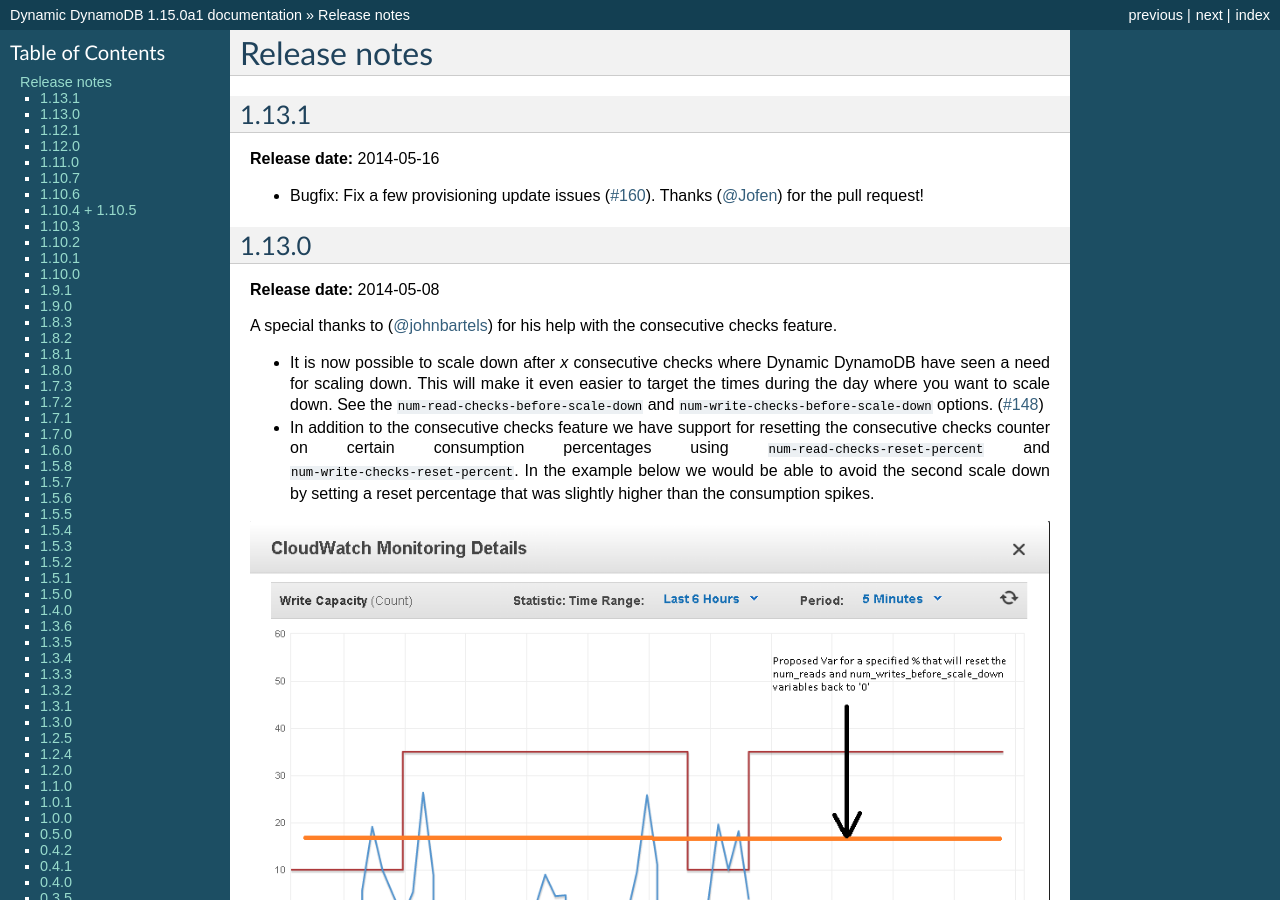
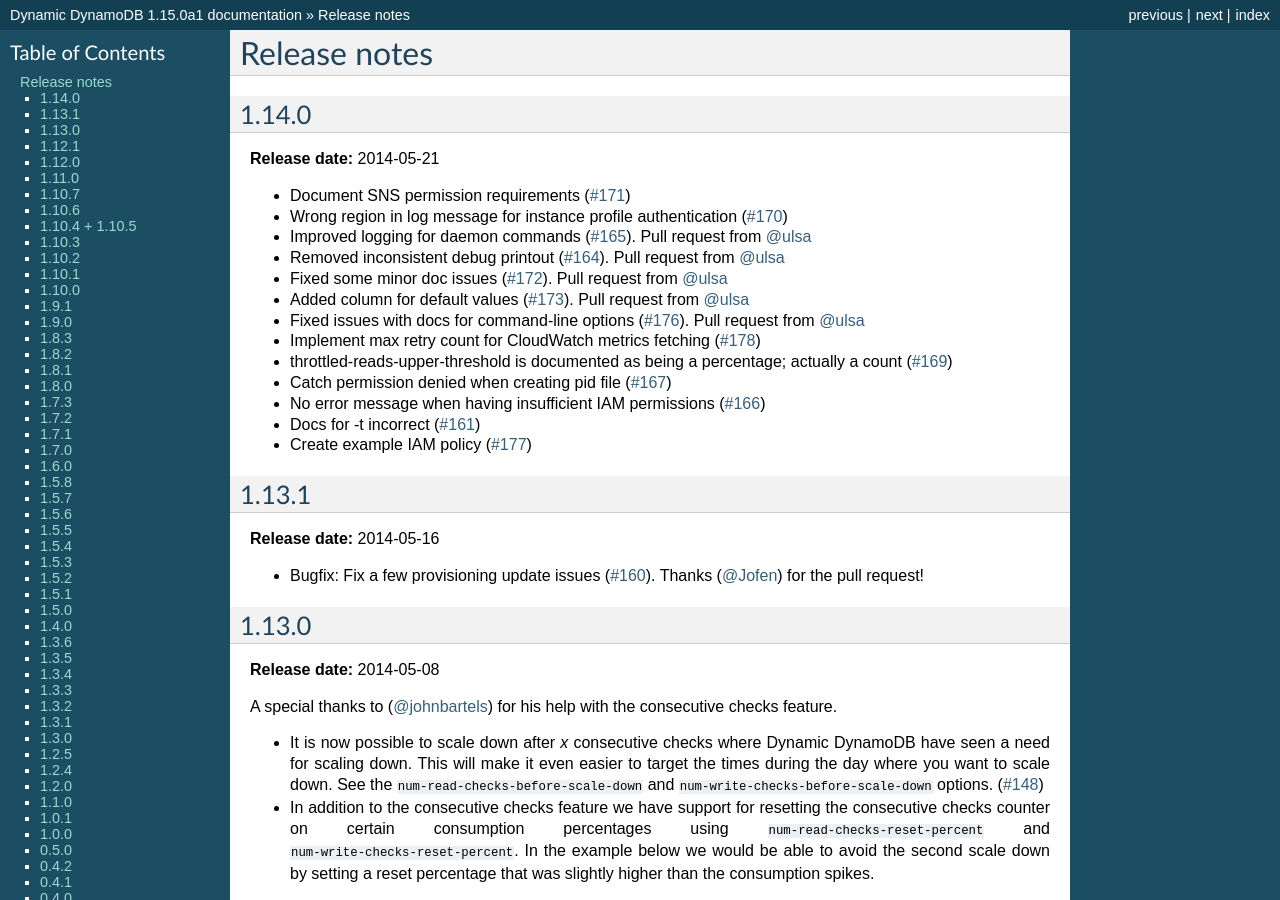
Before and after one commit to sebdah/dynamic-dynamodb, a Sphinx documentation site: the page built from docs/release_notes.rst, in a window 1280 px wide and 900 px high. Built offline with Sphinx 7.4.7, drawn with Linux system fonts in a browser that asks for light colours.

Commit message:
Updated release notes for 1.14.0

```diff
--- a/docs/release_notes.rst
+++ b/docs/release_notes.rst
@@ -1,5 +1,24 @@
 Release notes
 =============
+
+1.14.0
+------
+
+**Release date:** 2014-05-21
+
+- Document SNS permission requirements (`#171 <https://github.com/sebdah/dynamic-dynamodb/issues/171>`__)
+- Wrong region in log message for instance profile authentication (`#170 <https://github.com/sebdah/dynamic-dynamodb/issues/170>`__)
+- Improved logging for daemon commands (`#165 <https://github.com/sebdah/dynamic-dynamodb/issues/165>`__). Pull request from `@ulsa <https://github.com/ulsa>`__
+- Removed inconsistent debug printout (`#164 <https://github.com/sebdah/dynamic-dynamodb/issues/164>`__). Pull request from `@ulsa <https://github.com/ulsa>`__
+- Fixed some minor doc issues (`#172 <https://github.com/sebdah/dynamic-dynamodb/issues/172>`__). Pull request from `@ulsa <https://github.com/ulsa>`__
+- Added column for default values (`#173 <https://github.com/sebdah/dynamic-dynamodb/issues/173>`__). Pull request from `@ulsa <https://github.com/ulsa>`__
+- Fixed issues with docs for command-line options (`#176 <https://github.com/sebdah/dynamic-dynamodb/issues/176>`__). Pull request from `@ulsa <https://github.com/ulsa>`__
+- Implement max retry count for CloudWatch metrics fetching (`#178 <https://github.com/sebdah/dynamic-dynamodb/issues/178>`__)
+- throttled-reads-upper-threshold is documented as being a percentage; actually a count (`#169 <https://github.com/sebdah/dynamic-dynamodb/issues/169>`__)
+- Catch permission denied when creating pid file (`#167 <https://github.com/sebdah/dynamic-dynamodb/issues/167>`__)
+- No error message when having insufficient IAM permissions (`#166 <https://github.com/sebdah/dynamic-dynamodb/issues/166>`__)
+- Docs for -t incorrect (`#161 <https://github.com/sebdah/dynamic-dynamodb/issues/161>`__)
+- Create example IAM policy (`#177 <https://github.com/sebdah/dynamic-dynamodb/issues/177>`__)
 
 1.13.1
 ------
```
